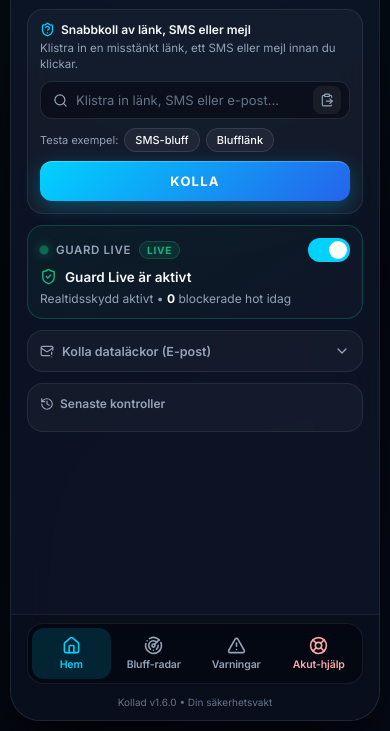
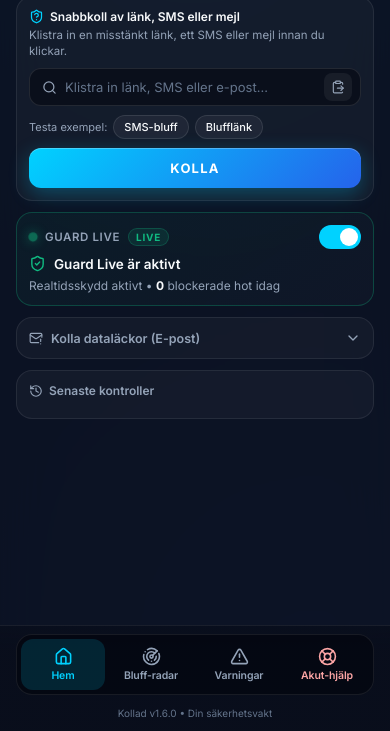
Before and after one commit to OskarJ1993/kollad, a plain HTML site: page index.html in a window 390 px wide. Shown: the part 113-844 px from the top of the page. Drawn offline with nearby package versions, Linux system fonts and the light colour scheme.

Commit message:
Refactor styles for improved layout and responsiveness

```diff
--- a/style.css
+++ b/style.css
@@ -1,3 +1,4 @@
+
 :root {
     --bg-color: #04070f;
     --card-bg: rgba(15, 23, 42, 0.78);
@@ -29,23 +30,21 @@ body {
         radial-gradient(circle at 80% 90%, rgba(37, 99, 235, 0.06) 0%, transparent 50%);
     color: var(--text-primary);
     min-height: 100dvh;
-    display: flex;
-    justify-content: center;
-    align-items: stretch;
-    padding: 10px;
+    margin: 0;
+    padding: 0;
 }
 
 .app-container {
     width: 100%;
-    max-width: 410px;
-    min-height: calc(100dvh - 20px);
+    max-width: 100%;
+    min-height: 100dvh;
     background: var(--card-bg);
     backdrop-filter: blur(24px);
     -webkit-backdrop-filter: blur(24px);
-    border: 1px solid var(--card-border);
-    border-radius: 30px;
-    padding: 16px 16px 0;
-    box-shadow: 0 30px 60px rgba(0, 0, 0, 0.75), inset 0 1px 0 rgba(255, 255, 255, 0.1);
+    border: none;
+    border-radius: 0;
+    padding: calc(14px + env(safe-area-inset-top)) 16px 0;
+    box-shadow: none;
     display: flex;
     flex-direction: column;
     gap: 12px;
@@ -789,7 +788,7 @@ body {
     font-size: 11px;
 }
 
-/* Fast bottenmeny (sticky längst ner på skärmen) */
+/* Fast bottenmeny (sticky längst ner på skärmen, alla mobiler) */
 .bottom-dock {
     position: sticky;
     bottom: 0;
@@ -800,8 +799,7 @@ body {
     backdrop-filter: blur(18px);
     -webkit-backdrop-filter: blur(18px);
     border-top: 1px solid rgba(255, 255, 255, 0.07);
-    border-bottom-left-radius: 30px;
-    border-bottom-right-radius: 30px;
+    border-radius: 0;
     display: flex;
     flex-direction: column;
     gap: 6px;
@@ -1012,7 +1010,7 @@ input:checked + .slider:before {
 /* Toast-meddelande */
 .toast-banner {
     position: fixed;
-    top: 18px;
+    top: calc(14px + env(safe-area-inset-top));
     left: 50%;
     transform: translateX(-50%);
     background: rgba(15, 23, 42, 0.96);
```
